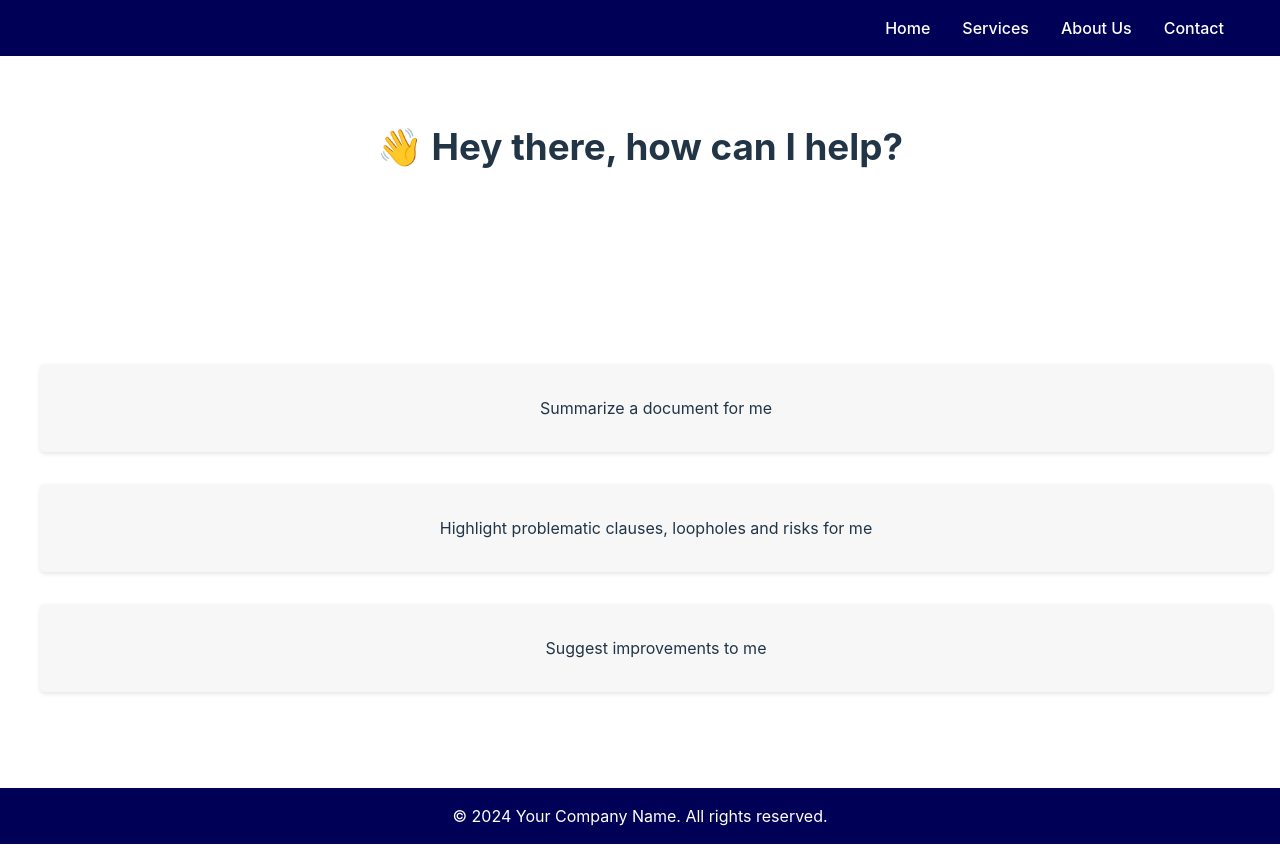
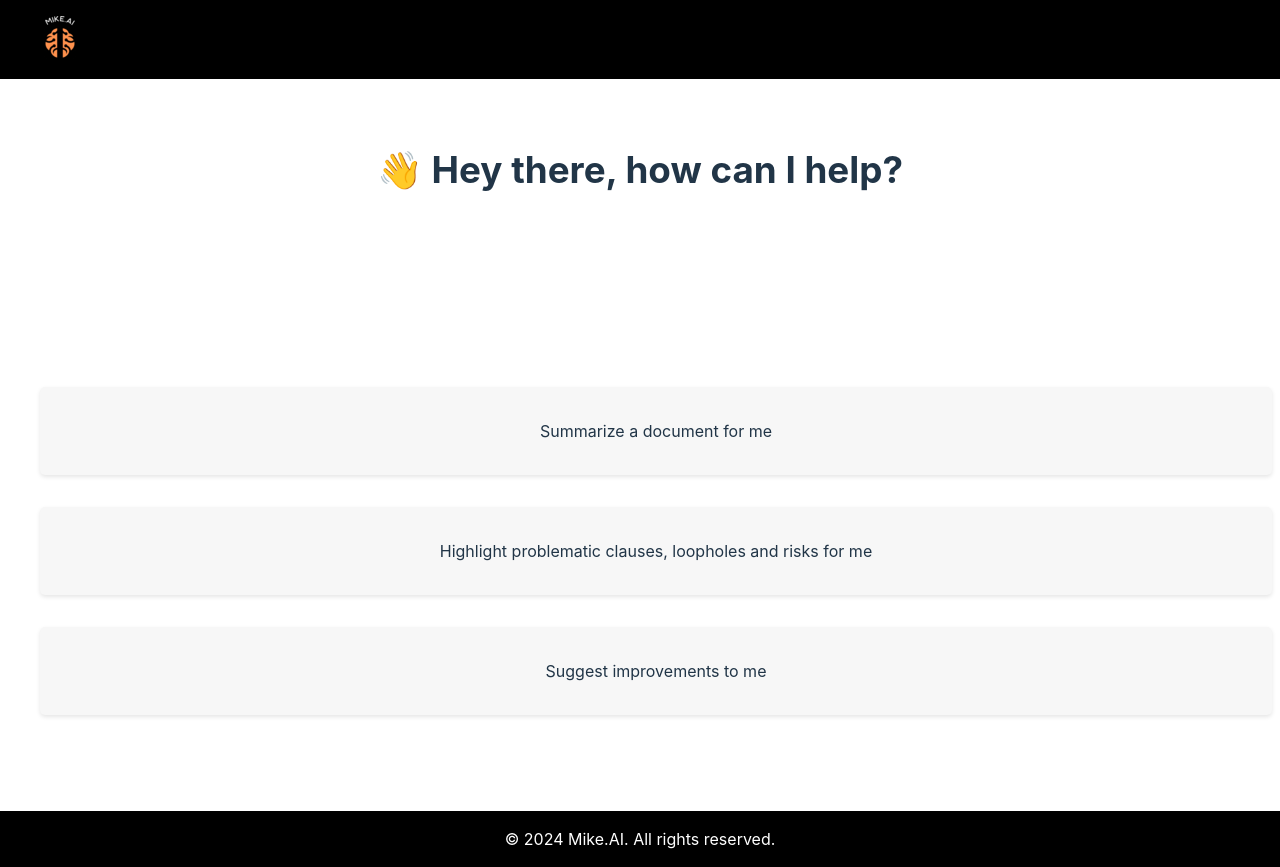
Before and after one commit to kaloyanchkrv/legal-assistant-fe, a React (Vite) app in the folder legal-assistant/: page / in a window 1280 px wide. Before the commit the page ends 844 px from the top, so only its background shows below. Built offline with nearby package versions, Linux system fonts and the light colour scheme.

Commit message:
update-header

```diff
--- a/legal-assistant/index.html
+++ b/legal-assistant/index.html
@@ -2,9 +2,9 @@
 <html lang="en">
   <head>
     <meta charset="UTF-8" />
-    <link rel="icon" type="image/svg+xml" href="/vite.svg" />
+    <link rel="icon" type="image/svg+xml" href="/logo.png" />
     <meta name="viewport" content="width=device-width, initial-scale=1.0" />
-    <title>Vite + React + TS</title>
+    <title>Mike.AI</title>
   </head>
   <body>
     <div id="root"></div>
--- a/legal-assistant/src/ui/App.tsx
+++ b/legal-assistant/src/ui/App.tsx
@@ -1,25 +1,23 @@
-import React, { createContext, useContext, useState } from "react";
+import React, {useState} from "react";
 import {
+    ActionIcon,
+    Avatar,
     Box,
     Button,
     Card,
-  Group,
-  Loader,
+    Group, Image,
     LoadingOverlay,
     MantineProvider,
-  rem,
     ScrollArea,
-  Stack,
-  Tabs,
+    Tabs, ThemeIcon
 } from "@mantine/core";
 import styled from "styled-components";
 import FileUpload from "./components/FileUpload.tsx";
-import { analyze, summarize } from "../network/apiDataSource.ts";
-import { useDisclosure } from "@mantine/hooks";
+import {analyze, summarize} from "../network/apiDataSource.ts";
+import {useDisclosure} from "@mantine/hooks";
 import LoadingProvider from "./components/LoadingProvider.tsx";
 import Markdown from "react-markdown";
 import Emoji from "./components/Emojy.tsx";
-import emailjs from "@emailjs/browser";
 
 // Define your styled components here
 const MainLayout = styled.div`
@@ -30,7 +28,7 @@ const MainLayout = styled.div`
 `;
 
 const StyledHeader = styled.header`
-  background-color: #000057;
+    background-color: #000000;
     padding: 1rem 0;
     width: 100%;
 `;
@@ -52,18 +50,18 @@ const NavLinks = styled.div`
 
 const StyledButton = styled.button<{ disabled: boolean }>`
     border: none;
-  background-color: ${({ disabled }) => (disabled ? "#666" : "#000057")}; // Darken when disabled
-  color: ${({ disabled }) => (disabled ? "#aaa" : "white")}; // Lighten text color when disabled
+    background-color: ${({disabled}) => (disabled ? "#666" : "#ff914d")}; // Darken when disabled
+    color: ${({disabled}) => (disabled ? "#aaa" : "white")}; // Lighten text color when disabled
     padding: 1rem 2rem; // Increased padding for a larger button
     font-size: 1.25rem; // Increase font size if needed
-  cursor: ${({ disabled }) => (disabled ? "not-allowed" : "pointer")};
+    cursor: ${({disabled}) => (disabled ? "not-allowed" : "pointer")};
     margin-left: auto; // To push the upload button to the right
     transition: background-color 0.3s, color 0.3s;
     border-radius: 5px; // Optional: if you want rounded corners
 
     &:hover {
-    background-color: ${({ disabled }) =>
-      disabled ? "#666" : "#0000af"}; // Slightly change color on hover if not disabled
+        background-color: ${({disabled}) =>
+                disabled ? "#666" : "#fc8742"}; // Slightly change color on hover if not disabled
     }
 `;
 
@@ -95,7 +93,7 @@ const SectionHeader = styled.div`
 `;
 
 const Footer = styled.footer`
-  background-color: #000057;
+    background-color: #000000;
     color: white;
     text-align: center;
     padding: 1rem 0;
@@ -174,7 +172,7 @@ const StyledCard = styled.div`
     margin-bottom: 2rem;
     width: 100%;
     cursor: pointer;
-  border: ${({ isSelected }) => (isSelected ? "2px solid #000057" : "none")};
+    border: ${({isSelected}) => (isSelected ? "2px solid #000057" : "none")};
 
     &:hover {
         background-color: #e7e7e7;
@@ -201,66 +199,69 @@ const App: React.FC = () => {
 
     const [selectedCard, setSelectedCard] = useState(null);
     const cards = [
-    { id: "summarize", text: "Summarize a document for me" },
-    { id: "analyze", text: "Highlight problematic clauses, loopholes and risks for me" },
-    { id: "suggest", text: "Suggest improvements to me" },
+        {id: 'summarize', text: 'Summarize a document for me'},
+        {id: 'analyze', text: 'Highlight problematic clauses, loopholes and risks for me'},
+        {id: 'suggest', text: 'Suggest improvements to me'},
     ];
     const handleCardClick = (cardId: string) => {
         if (cardId == "analyze") {
-      setAnalyze(true);
+            if (analyze) setAnalyze(false)
+            else setAnalyze(true)
         } else {
-      setAnalyze(false);
+            setAnalyze(false)
         }
         if (cardId == "summarize") {
-      setSummarize(true);
+            if (summarize) setSummarize(false)
+            else setSummarize(true)
         } else {
-      setSummarize(false);
+            setSummarize(false)
         }
         if (cardId == "suggest") {
-      setSuggest(true);
+            if (summarize) setSuggest(false)
+            else setSuggest(true)
         } else {
-      setSuggest(false);
+            setSuggest(false)
         }
         setSelectedCard(cardId);
     };
+
 
     return (
         <MantineProvider>
             <MainLayout>
                 <StyledHeader>
                     <NavigationBar>
-            <NavLinks>
-              <StyledLink href="#">Home</StyledLink>
-              <StyledLink href="#">Services</StyledLink>
-              <StyledLink href="#">About Us</StyledLink>
-              <StyledLink href="#">Contact</StyledLink>
-            </NavLinks>
+                        <Image
+                            radius="md"
+                            h={30}
+                            w="auto"
+                            fit="contain"
+                            src="./logo.png"
+                        />
                     </NavigationBar>
                 </StyledHeader>
-        <ScrollArea>
+                <ScrollArea.Autosize>
                     <LoadingProvider>
                         <Content>
-              <H1_5>
-                <Emoji symbol="👋" /> Hey there, how can I help?
-              </H1_5>
+                            <H1_5><Emoji symbol="👋"/> Hey there, how can I help?</H1_5>
                             <Section>
                                 {cards.map((card) => (
                                     <StyledCard
                                         key={card.id}
                                         isSelected={selectedCard === card.id}
-                    onClick={() => handleCardClick(card.id)}
-                  >
+                                        onClick={() => handleCardClick(card.id)}>
                                         <p>{card.text}</p>
                                     </StyledCard>
                                 ))}
                             </Section>
                         </Content>
                     </LoadingProvider>
-        </ScrollArea>
-        {analyze ? <Analyze /> : null}
-        {summarize ? <Summarize /> : null}
-        {suggest ? <Suggest /> : null}
-        <Footer>© 2024 Your Company Name. All rights reserved.</Footer>
+
+                </ScrollArea.Autosize>
+                {analyze ? <Analyze/> : null}
+                {summarize ? <Summarize/> : null}
+                {suggest ? <Suggest/> : null}
+                <Footer>© 2024 Mike.AI. All rights reserved.</Footer>
             </MainLayout>
         </MantineProvider>
     );
@@ -283,7 +284,7 @@ const Summarize = () => {
         setVisible(false); // Start loading
         if (file != null) {
             try {
-        const data = await summarize({ content, instructions, file });
+                const data = await summarize({content, instructions, file});
                 setResultText(data);
             } catch (error) {
                 console.error("Error during summarization:", error);
@@ -295,7 +296,7 @@ const Summarize = () => {
 
     const downloadTxtFile = () => {
         const element = document.createElement("a");
-    const blob = new Blob([resultText], { type: "text/plain;charset=utf-8" });
+        const blob = new Blob([resultText], {type: "text/plain;charset=utf-8"});
         element.href = URL.createObjectURL(blob);
         element.download = "myFile.txt";
         document.body.appendChild(element);
@@ -315,15 +316,16 @@ const Summarize = () => {
         <>
             <Box pos="relative">
                 {!visible ? (
-          <div style={{ display: "flex", justifyContent: "center", alignItems: "center", height: "100%" }}>
-            <img src="https://cdn.dribbble.com/users/1186261/screenshots/3718681/_______.gif" alt="Loading..." />
+                    <div style={{display: "flex", justifyContent: "center", alignItems: "center", height: "100%"}}>
+                        <img src="https://cdn.dribbble.com/users/1186261/screenshots/3718681/_______.gif"
+                             alt="Loading..."/>
                     </div>
                 ) : (
                     <Section>
                         <H1_5>Now let's see that document!</H1_5>
-            <FileUpload onFileSelect={handleFileSelect} />
+                        <FileUpload onFileSelect={handleFileSelect}/>
                         <StyledButton onClick={handleSummarize} disabled={!file}>
-              Summarize information
+                            Summarize
                         </StyledButton>
 
                         <Markdown>{resultText}</Markdown>
@@ -339,7 +341,7 @@ const Summarize = () => {
 };
 
 const Analyze = () => {
-  const [visible, { toggle }] = useDisclosure(false);
+    const [visible, setVisible] = useState(true);
     const [content, setContent] = useState<string>("");
     const [instructions, setInstructions] = useState<string>(
         "Analyse the document and highlight problematic clauses, loopholes and risk for me. Return the response in academic style"
@@ -353,21 +355,22 @@ const Analyze = () => {
     };
 
     const handleAnalyze = async () => {
-    toggle();
+        setVisible(false); // Start loading
         if (file != null) {
             try {
-        const data = await analyze({ content, instructions, file });
+                const data = await analyze({content, instructions, file});
                 setResultText(data);
-        toggle();
             } catch (error) {
-        toggle();
+                console.error("Error during analysis:", error);
+            } finally {
+                setVisible(true)
             }
         }
     };
 
     const downloadTxtFile = () => {
         const element = document.createElement("a");
-    const file = new Blob([resultText], { type: "text/plain;charset=utf-8" });
+        const file = new Blob([resultText], {type: "text/plain;charset=utf-8"});
         element.href = URL.createObjectURL(file);
         element.download = "myFile.txt";
         document.body.appendChild(element);
@@ -376,7 +379,7 @@ const Analyze = () => {
 
     const copyToClipboard = async (text: string) => {
         try {
-      const permissions = await navigator.permissions.query({ name: "clipboard-write" });
+            const permissions = await navigator.permissions.query({name: "clipboard-write"});
             if (permissions.state === "granted" || permissions.state === "prompt") {
                 await navigator.clipboard.writeText(text);
                 alert("Text copied to clipboard!");
@@ -389,12 +392,18 @@ const Analyze = () => {
     };
 
     return (
-    <Section>
-      <LoadingOverlay visible={visible} zIndex={1000} overlayProps={{ radius: "sm", blur: 2 }} />
+        <Box pos="relative">
+            {!visible ? (
+                <div style={{display: "flex", justifyContent: "center", alignItems: "center", height: "100%"}}>
+                    <img src="https://cdn.dribbble.com/users/1186261/screenshots/3718681/_______.gif"
+                         alt="Loading..."/>
+                </div>
+            ) : (<Section>
+                <LoadingOverlay visible={visible} zIndex={1000} overlayProps={{radius: "sm", blur: 2}}/>
                 <H1_5>Now let's see that document!</H1_5>
-      <FileUpload onFileSelect={handleFileSelect} />
+                <FileUpload onFileSelect={handleFileSelect}/>
                 <StyledButton onClick={handleAnalyze} disabled={!file}>
-        Analyze document
+                    Analyze
                 </StyledButton>
 
                 {/*{resultText == "" ? null : <H1_7>Here is what I got for you.</H1_7>}*/}
@@ -411,12 +420,14 @@ const Analyze = () => {
                         Copy to clipboard
                     </Button>
                 )}
-    </Section>
+            </Section>)}
+        </Box>
+
     );
 };
 
 const Suggest = () => {
-  const [visible, { toggle }] = useDisclosure(false);
+    const [visible, setVisible] = useState(true);
     const [content, setContent] = useState<string>("");
     const [instructions, setInstructions] = useState<string>(
         "Analyse the document and give a suggestion for improvements. Return the response in academic style."
@@ -429,20 +440,21 @@ const Suggest = () => {
     };
 
     const handleSummarize = async () => {
-    toggle();
+        setVisible(false); // Start loading
         if (file != null) {
             try {
-        const data = await analyze({ content, instructions, file });
+                const data = await analyze({content, instructions, file});
                 setResultText(data);
-        toggle();
             } catch (error) {
-        toggle();
+                console.error("Error during analysis:", error);
+            } finally {
+                setVisible(true)
             }
         }
     };
     const downloadTxtFile = () => {
         const element = document.createElement("a");
-    const file = new Blob([resultText], { type: "text/plain;charset=utf-8" });
+        const file = new Blob([resultText], {type: "text/plain;charset=utf-8"});
         element.href = URL.createObjectURL(file);
         element.download = "myFile.txt";
         document.body.appendChild(element);
@@ -451,7 +463,7 @@ const Suggest = () => {
 
     const copyToClipboard = async (text: string) => {
         try {
-      const permissions = await navigator.permissions.query({ name: "clipboard-write" });
+            const permissions = await navigator.permissions.query({name: "clipboard-write"});
             if (permissions.state === "granted" || permissions.state === "prompt") {
                 await navigator.clipboard.writeText(text);
                 alert("Text copied to clipboard!");
@@ -464,19 +476,25 @@ const Suggest = () => {
     };
 
     return (
-    <Box>
-      {visible ? (
-        <LoadingOverlay visible={visible} zIndex={1000} overlayProps={{ radius: "sm", blur: 2 }} />
-      ) : (
-        <Section>
+        <Box pos="relative">
+            {!visible ? (
+                <div style={{display: "flex", justifyContent: "center", alignItems: "center", height: "100%"}}>
+                    <img src="https://cdn.dribbble.com/users/1186261/screenshots/3718681/_______.gif"
+                         alt="Loading..."/>
+                </div>
+            ) : (<Section>
+                <LoadingOverlay visible={visible} zIndex={1000} overlayProps={{radius: "sm", blur: 2}}/>
                 <H1_5>Now let's see that document!</H1_5>
-          <FileUpload onFileSelect={handleFileSelect} />
+                <FileUpload onFileSelect={handleFileSelect}/>
                 <StyledButton onClick={handleSummarize} disabled={!file}>
-            Analyze document
+                    Enforce
                 </StyledButton>
 
+                {/*{resultText == "" ? null : <H1_7>Here is what I got for you.</H1_7>}*/}
                 <Markdown>{resultText}</Markdown>
+                {/* Ensure to pass the same id to the target component */}
                 {resultText == "" ? null : <Button onClick={downloadTxtFile}>Download PDF</Button>}
+
                 {resultText == "" ? null : (
                     <Button
                         onClick={async () => {
@@ -486,8 +504,7 @@ const Suggest = () => {
                         Copy to clipboard
                     </Button>
                 )}
-        </Section>
-      )}
+            </Section>)}
         </Box>
     );
 };
```
Also changed, not shown: legal-assistant/public/logo.png (added). Lines whose indentation alone changed are shown as unchanged.
